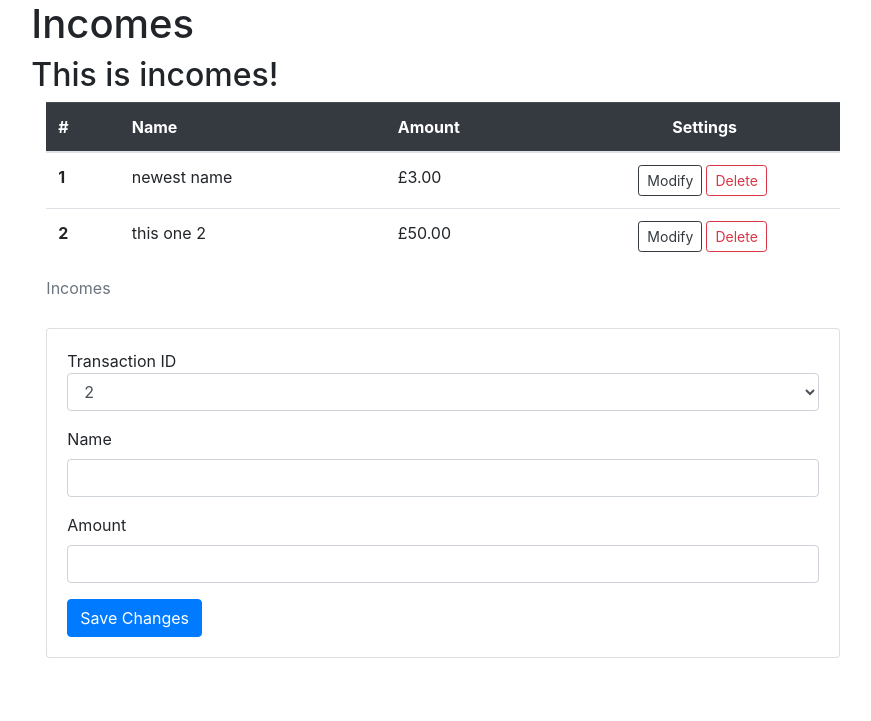
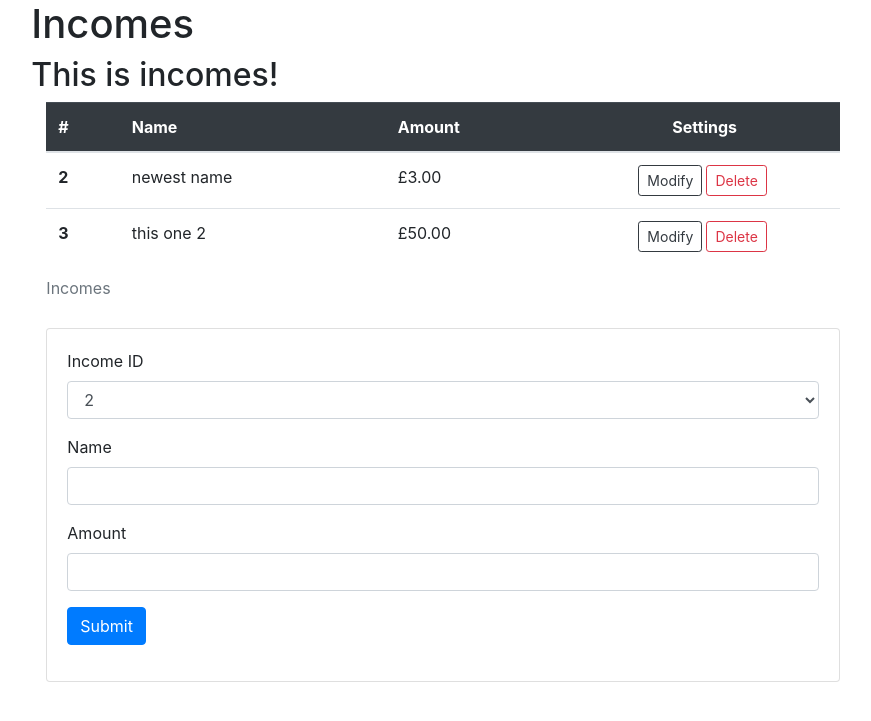
Before and after one commit to samrussell-code/comp2011, a Flask app: page /incomes in a window 1280 px wide. Shown: the part 56-777 px from the top of the page, without its empty margins (197-1068 px from the left). Run offline with Flask 3, Linux system fonts and the light colour scheme; some libraries are stand-ins or nearby versions.

Commit message:
modify expenditure progress

```diff
--- a/cwk1/app/forms.py
+++ b/cwk1/app/forms.py
@@ -1,6 +1,6 @@
 from flask_wtf import FlaskForm
-from wtforms import IntegerField,FloatField, RadioField, StringField, TextAreaField, SelectField, SubmitField
-from wtforms.validators import DataRequired, NumberRange
+from wtforms import IntegerField,FloatField, StringField, TextAreaField, SelectField, SubmitField
+from wtforms.validators import DataRequired, NumberRange, Optional
 
 class CalculatorForm(FlaskForm):
     number1 = IntegerField('number1', validators=[DataRequired()])
@@ -19,7 +19,13 @@ class SubmitForm(FlaskForm):
     submit = SubmitField('submit')
 
 class ModifyIncomeForm(FlaskForm):
-    id = SelectField('ID',validators=[DataRequired()],choices=[])
-    name = StringField('Name')
-    amount = FloatField('Amount',validators=[NumberRange(min=0.01, max=9.0e12)])
+    id = SelectField('Income ID', validators=[DataRequired()], choices=[])
+    name = StringField('Name', validators=[Optional()])
+    amount = FloatField('Amount', validators=[Optional(),NumberRange(min=0.01, max=9.0e12)])
     submit = SubmitField('Save Changes')
+
+class ModifyExpenditureForm(FlaskForm):
+    id = SelectField('Income ID', validators=[DataRequired()], choices=[])
+    name = StringField('Name', validators=[Optional()])
+    amount = FloatField('Amount', validators=[Optional(),NumberRange(min=0.01, max=9.0e12)])
+    submit = SubmitField('Save Changes')
--- a/cwk1/app/templates/incomes.html
+++ b/cwk1/app/templates/incomes.html
@@ -22,7 +22,7 @@
         <tbody>
           {% for x in range(1,incomes_count+1) %}
           <tr>
-            <th scope="row">{{x}}</th>
+            <th scope="row">{{incomes_list[x-1].id}}</th>
             <td>{{incomes_list[x-1].name}}</td>
             <td>£{{'%0.2f'|format(incomes_list[x-1].amount|float)}}</td>
             <td>
@@ -40,23 +40,38 @@
         </tbody>
       </table>
       <div class="card card-body">
-        <form method="post" action="{{ url_for('modify_income', id=incomes_list[0].id) }}">
+        <form method="post" action="" name="goalform">
             {{ modify_form.hidden_tag() }}  <!-- Include hidden fields for CSRF protection -->
             <div class="mb-3">
               <tr>
-                Transaction ID
               </tr>
+                {{ modify_form.id.label }}
                 {{ modify_form.id(class="form-control") }}
+                {% for error in modify_form.id.errors %}
+                <div class="alert alert-danger" role="alert">
+                    [{{error}}]
+                </div>
+                {% endfor %}
             </div>
             <div class="mb-3">
                 {{ modify_form.name.label }}
                 {{ modify_form.name(class="form-control") }}
+                {% for error in modify_form.name.errors %}
+                <div class="alert alert-danger" role="alert">
+                    [{{error}}]
+                </div>
+                {% endfor %}
             </div>
             <div class="mb-3">
                 {{ modify_form.amount.label }}
                 {{ modify_form.amount(class="form-control") }}
+                {% for error in modify_form.amount.errors %}
+                <div class="alert alert-danger" role="alert">
+                    [{{error}}]
+                </div>
+                {% endfor %}
             </div>
-            {{ modify_form.submit(class="btn btn-primary") }}
+            <p><input type="submit" class="btn btn-primary" value="Submit"></p>
         </form>
         </div>
 </div>
--- a/cwk1/app/views.py
+++ b/cwk1/app/views.py
@@ -53,7 +53,16 @@ def incomes():
         modify_form.id.choices.append(x.id)
     incomes_count = len(incomes_list)
     incomes={'description':'This is incomes!'}
-    return render_template('incomes.html', title='Incomes',incomes_list = incomes_list, incomes_count=incomes_count ,incomes=incomes, modify_form=modify_form) #this is the base location
+    if (modify_form.name.data or modify_form.amount.data) and modify_form.validate_on_submit():
+        with app.app_context():
+            income_entry=db.session.query(models.Income).filter_by(id=modify_form.id.data).first()
+            income_entry.name=income_entry.name if not modify_form.name.data else modify_form.name.data
+            income_entry.amount=income_entry.amount if not modify_form.amount.data else modify_form.amount.data
+            try:
+                db.session.commit()
+            except:
+                flash("Name is not unique!")
+    return render_template('incomes.html', title='Incomes',incomes_list = incomes_list, incomes_count=incomes_count ,incomes=incomes, modify_form=modify_form, id=modify_form.id.data) #this is the base location
 
 @app.route('/form', methods =['GET','POST'])
 def form():
@@ -133,13 +142,8 @@ def delete_expenditure(id):
 @app.route('/modify_income/<int:id>', methods=['POST'])
 def modify_income(id):
     with app.app_context():
-        income_to_modify = models.Income.query.get(id)
-        if income_to_modify:
-            if request.method == 'POST':
-                new_name = request.form.get('name')
-                new_amount = request.form.get('amount')
-                # Update the income entry with the new data
-                income_to_modify.name = new_name
-                income_to_modify.amount = new_amount
-                db.session.commit()
+        income_to_delete = models.Expenditure.query.get(id)
+        if income_to_delete:
+            db.session.delete(income_to_delete)
+            db.session.commit()
     return redirect(url_for('incomes'))
```
Also changed, not shown: cwk1/app.db.
